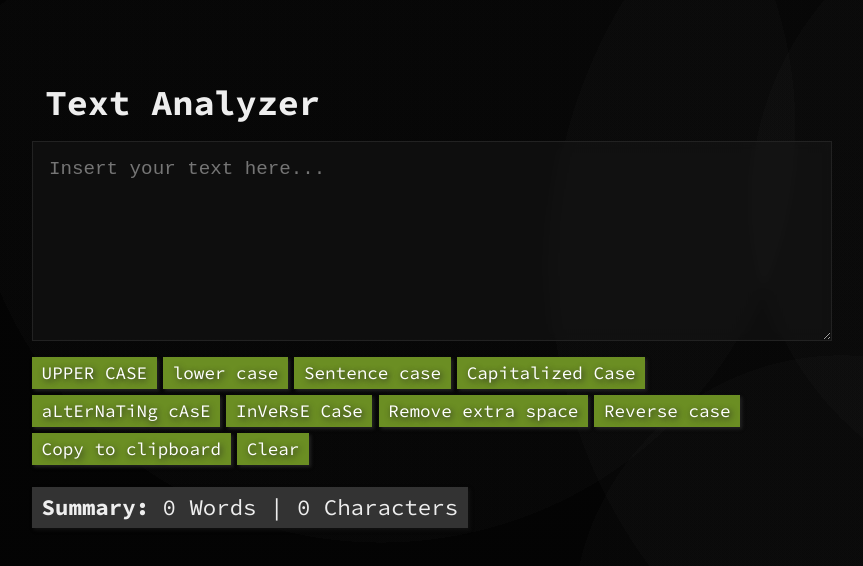
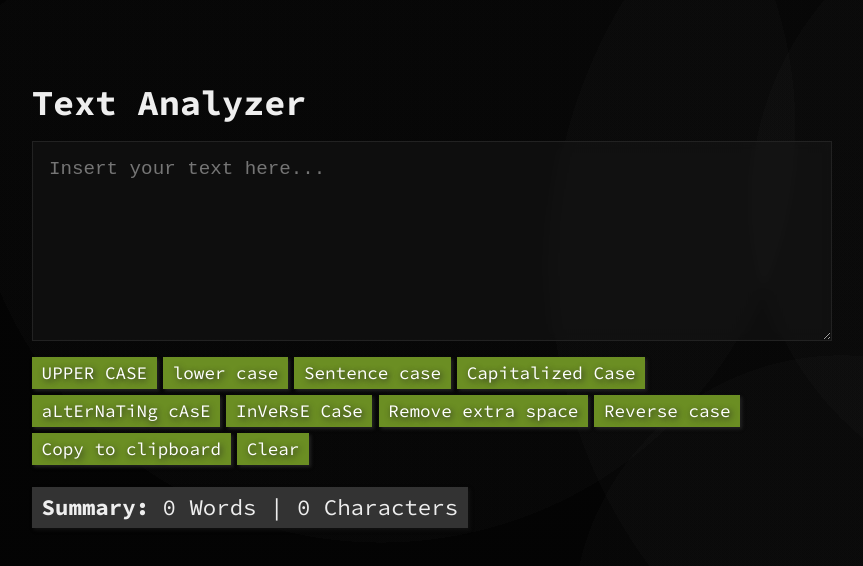
Before and after one commit to riazul01/reactor, a React (Vite) app: page /text-analyzer in a window 1280 px wide. Shown: the top 566 px of the page, without its empty margins (208-1071 px from the left). Built offline with nearby package versions, Linux system fonts and the light colour scheme; a web font is replaced by a local one.

Commit message:
card ui updated

```diff
--- a/src/components/card/card.css
+++ b/src/components/card/card.css
@@ -43,6 +43,7 @@
     color: #fff;
     font-size: 1rem;
     border-radius: 1.4rem;
+    text-shadow: 0.1rem 0.1rem 0.2rem #111;
     box-shadow: 0.1rem 0.1rem 0.2rem #222;
 }
 
@@ -62,7 +63,7 @@
     background: #25eef8;
 }
 
-.title {
+.card .title {
     padding-left: 0.85rem;
     width: 100%;
     height: 20%;
@@ -71,7 +72,7 @@
     justify-content: flex-start;
 }
 
-.title p {
+.card .title p {
     color: #fff;
     font-size: 1.2rem;
 }
```
